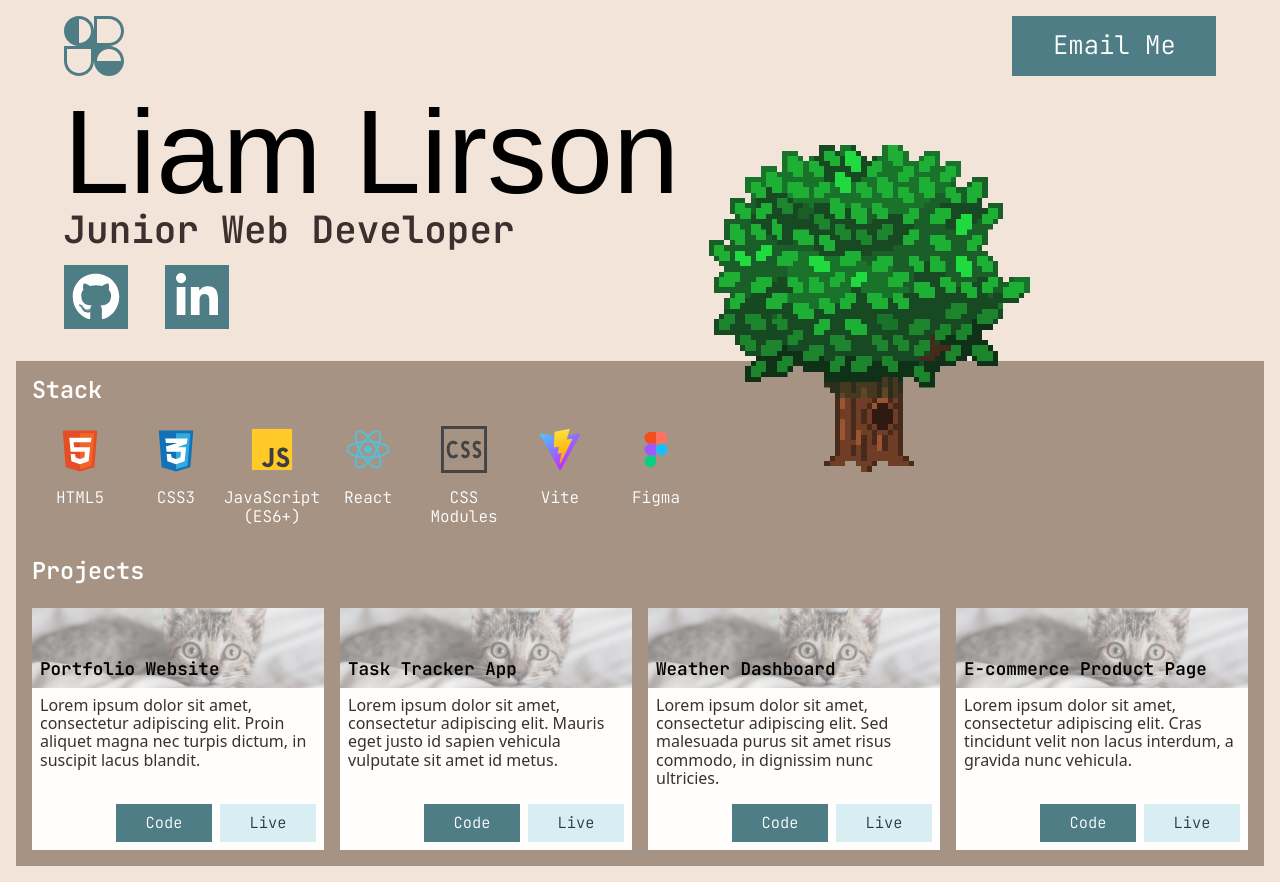
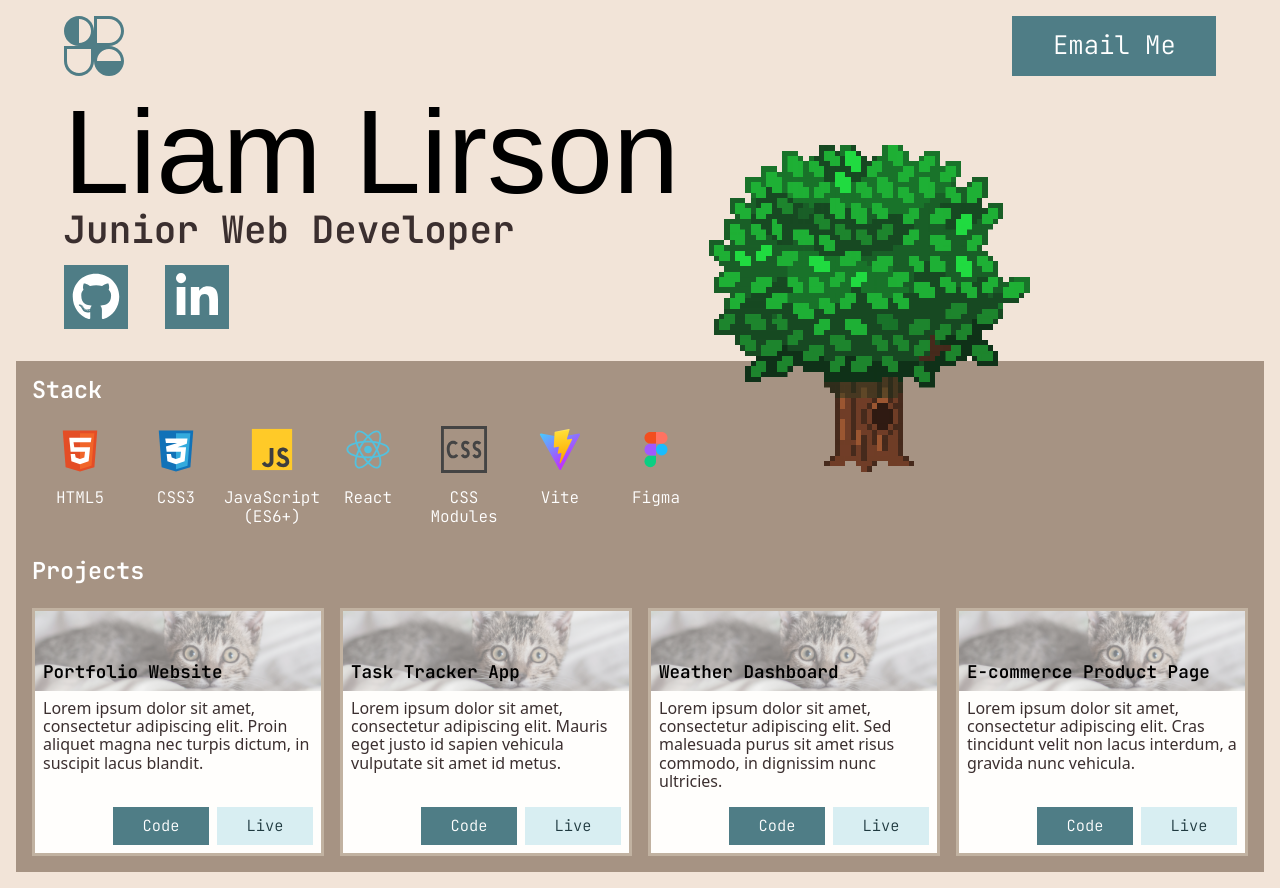
Before and after one commit to Liam-JL/portfolio, a React (Vite) app: page / in a window 1280 px wide. Built offline with nearby package versions, Linux system fonts and the light colour scheme; a web font is replaced by a local one.

Commit message:
Add border to project cards

```diff
--- a/src/components/ProjectCard/ProjectCard.module.css
+++ b/src/components/ProjectCard/ProjectCard.module.css
@@ -4,6 +4,7 @@
     height: 100%;
     display: flex;
     flex-direction: column;
+    border: solid 3px var(--color-border-on-card);
 }
 
 .cardHeader {
```
